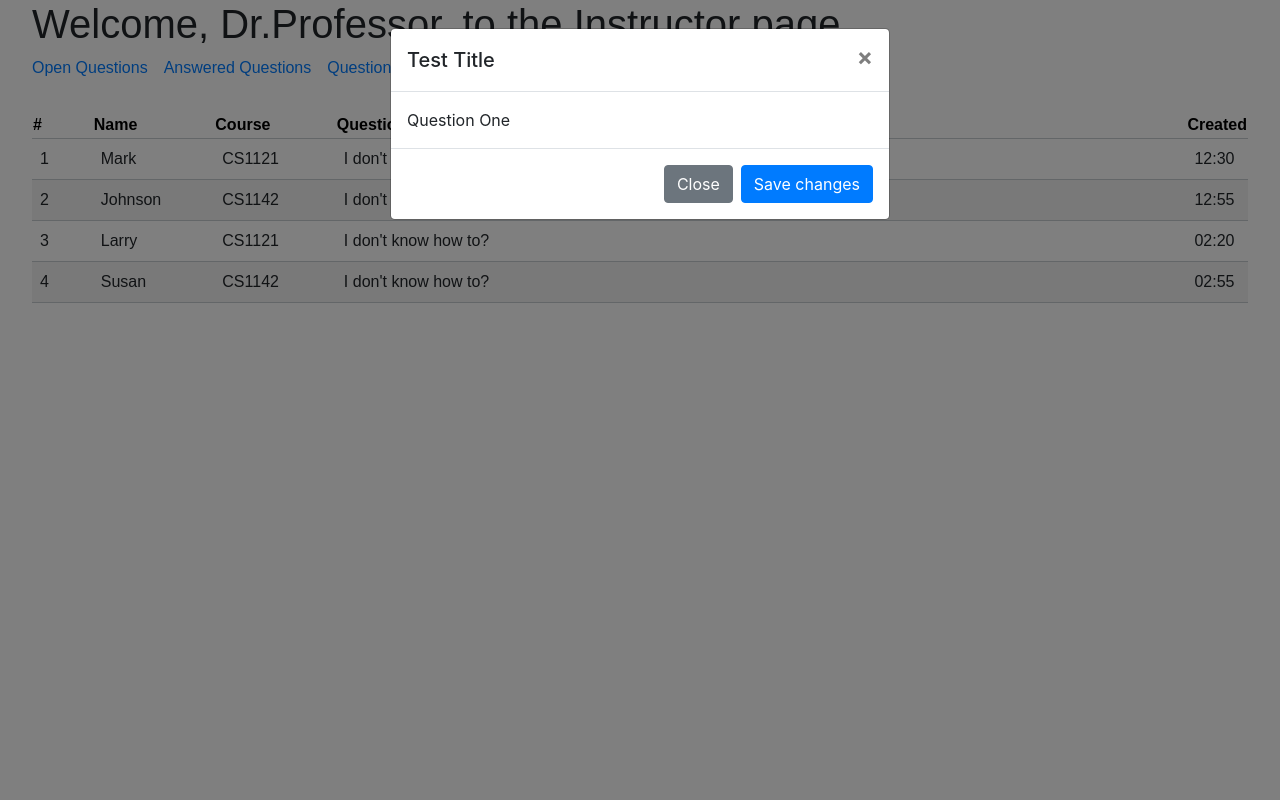
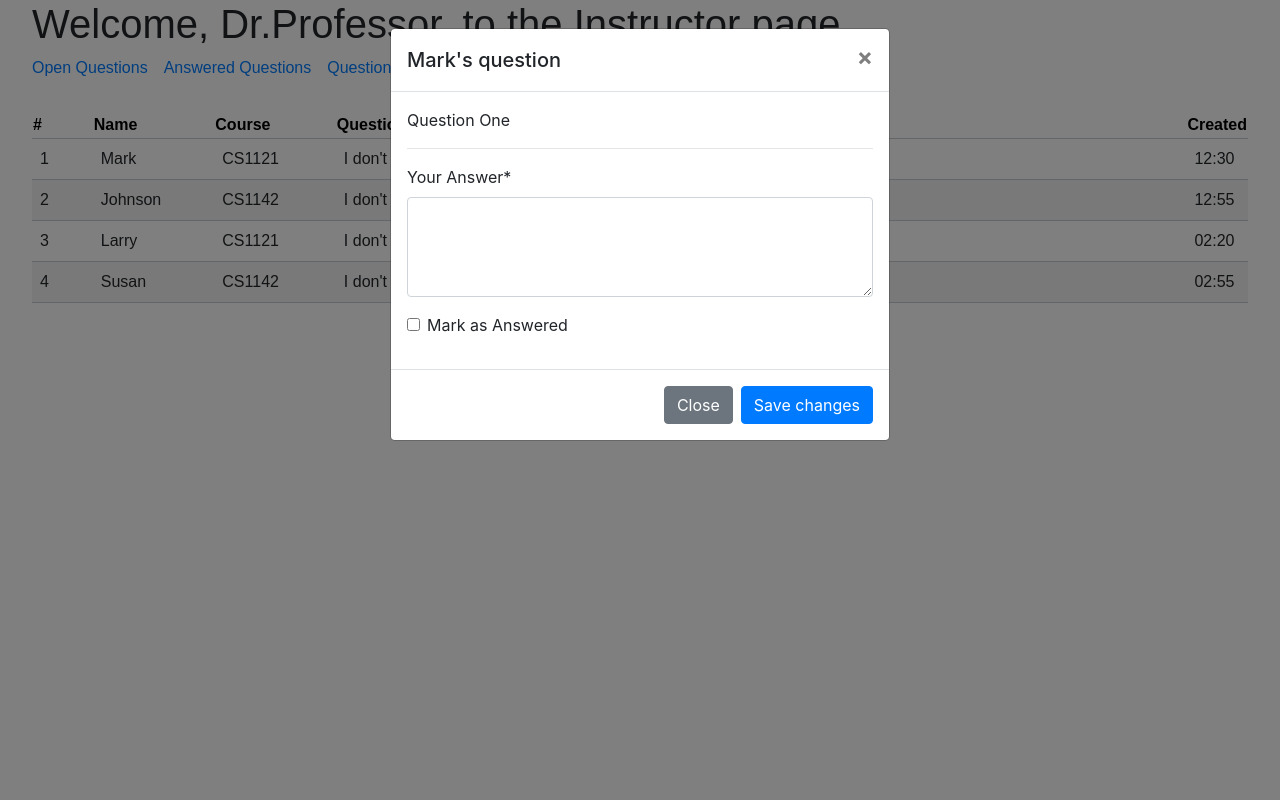
Before and after one commit to MTUHIDE/CCLC-Queue-Django, a Django app: page /instructor/ in a window 1280 px wide, after a click that opens the changed part. Run offline with Django 4.2, Linux system fonts and the light colour scheme; some libraries are stand-ins or nearby versions.

Commit message:
Build out Question Modal Frontend

```diff
--- a/cclc_queue/settings.py
+++ b/cclc_queue/settings.py
@@ -38,7 +38,10 @@ INSTALLED_APPS = [
     "django.contrib.messages",
     "django.contrib.staticfiles",
     "question_queue",
+    "crispy_forms",
 ]
+
+CRISPY_TEMPLATE_PACK = "bootstrap4"
 
 MIDDLEWARE = [
     "django.middleware.security.SecurityMiddleware",
--- a/pyproject.toml
+++ b/pyproject.toml
@@ -7,6 +7,7 @@ authors = ["HIDE <hide-management-l@mtu.edu>"]
 [tool.poetry.dependencies]
 python = "^3.10"
 Django = "^4.0.1"
+django-crispy-forms = "^1.14.0"
 
 [tool.poetry.dev-dependencies]
 black = "^22.3.0"
--- a/question_queue/forms.py
+++ b/question_queue/forms.py
@@ -1,4 +1,5 @@
 from django import forms
+from .models import Reply
 
 LANGUAGE_CHOICES = (
     ("1", "Java"),
@@ -12,6 +13,25 @@ LANGUAGE_CHOICES = (
 class QuestionForm(forms.Form):
     assignment = forms.ChoiceField()
     language = forms.ChoiceField(choices=LANGUAGE_CHOICES)
-    subject = forms.CharField(label='Subject:', max_length=100)
-    question = forms.CharField(label='Question:', max_length=100)
+    subject = forms.CharField(label="Subject:", max_length=100)
+    question = forms.CharField(label="Question:", max_length=100)
     file = forms.FileField()
+
+
+class AnswerForm(forms.Form):
+    message = forms.CharField(
+        label="Your Answer",
+        required=True,
+        widget=forms.Textarea(
+            attrs={"class": "form-control", "style": "height: 100px"}
+        ),
+    )
+    answer = forms.BooleanField(
+        label="Mark as Answered",
+        required=False,
+        widget=forms.CheckboxInput(attrs={"class": "form-check-input"}),
+    )
+
+    class Meta:
+        model = Reply
+        fields = ("answer", "message")
--- a/question_queue/templates/question_queue/instructor.html
+++ b/question_queue/templates/question_queue/instructor.html
@@ -83,7 +83,7 @@
 
         {% for question in questions %}
         {% with "Row"|add:question.id|add:"Modal" as modalID %}
-        {% include "./question_modal.html" with id=modalID title="Test Title" question_body=question.message%}
+        {% include "./question_modal.html" with id=modalID name=question.name question_body=question.message user=user question=question.id %}
         {% endwith %}
         {% endfor %}
 
--- a/question_queue/templates/question_queue/question_modal.html
+++ b/question_queue/templates/question_queue/question_modal.html
@@ -1,3 +1,13 @@
+<!--
+    Variables:
+        id = question id + Modal
+        label_id =
+        name = student's name
+        question_body = the question being asked
+
+ -->
+
+ {% load crispy_forms_tags %}
 <div
     class="modal fade"
     id="{{id}}"
@@ -9,7 +19,7 @@
     <div class="modal-dialog" role="document">
         <div class="modal-content">
             <div class="modal-header">
-                <h5 class="modal-title" id="{{label_id}}">{{title}}</h5>
+                <h5 class="modal-title" id="{{label_id}}">{{ name|add:"'s question" }}</h5>
                 <button
                     type="button"
                     class="close"
@@ -19,7 +29,22 @@
                     <span aria-hidden="true">&times;</span>
                 </button>
             </div>
-            <div class="modal-body">{{question_body}}</div>
+        <form method="post">
+            <div class="modal-body">
+                {{question_body}}
+                <hr>
+                  {% comment %} <div class="mb-3">
+                    <textarea class="form-control" placeholder="Your Answer" id="text-area" style="height: 100px"></textarea>
+                  </div>
+                  <div class="mb-3 form-check">
+                    <input type="checkbox" class="form-check-input" id="mark-solved">
+                    <label class="form-check-label" for="mark-solved">Mark as Solved</label>
+                  </div> {% endcomment %}
+                  {% csrf_token %}
+                  {{ form|crispy }}
+                  <input type="hidden" name="replied_by" value="{{ user }}">
+                  <input type="hidden" name="question" value="{{ question }}">
+            </div>
             <div class="modal-footer">
                 <button
                     type="button"
@@ -28,10 +53,11 @@
                 >
                     Close
                 </button>
-                <button type="button" class="btn btn-primary">
+                <button type="submit" class="btn btn-primary">
                     Save changes
                 </button>
             </div>
+        </form>
         </div>
     </div>
 </div>
--- a/question_queue/views.py
+++ b/question_queue/views.py
@@ -1,5 +1,8 @@
 from django.http import HttpResponse
 from django.template import loader
+from django.shortcuts import render, redirect
+
+from .forms import AnswerForm
 
 
 # Create your views here.
@@ -15,42 +18,62 @@ def student(response):
     return HttpResponse(template.render(context, response))
 
 
-def instructor(response):
-    template = loader.get_template("question_queue/instructor.html")
+def getAnswerForm(request):
+    form = AnswerForm(request.POST)
+    print(form)
+    return render(request, "question_queue/instructor.html", {"form": form})
 
+
+def instructor(request):
     user = "Dr.Professor"
 
-    table_data = [{
-        "id": "1",
-        "name": "Mark",
-        "class": "CS1121",
-        "time": "12:30",
-        "message": "Question One",
-    },
-    {
-        "id": "2",
-        "name": "Johnson",
-        "class": "CS1142",
-        "time": "12:55",
-        "message": "Question Two",
-    },
-    {
-        "id": "3",
-        "name": "Larry",
-        "class": "CS1121",
-        "time": "02:20",
-        "message": "Question Three",
-    },
-    {
-        "id": "4",
-        "name": "Susan",
-        "class": "CS1142",
-        "time": "02:55",
-        "message": "Question Four",
-    }]
+    table_data = [
+        {
+            "id": "1",
+            "name": "Mark",
+            "class": "CS1121",
+            "time": "12:30",
+            "message": "Question One",
+        },
+        {
+            "id": "2",
+            "name": "Johnson",
+            "class": "CS1142",
+            "time": "12:55",
+            "message": "Question Two",
+        },
+        {
+            "id": "3",
+            "name": "Larry",
+            "class": "CS1121",
+            "time": "02:20",
+            "message": "Question Three",
+        },
+        {
+            "id": "4",
+            "name": "Susan",
+            "class": "CS1142",
+            "time": "02:55",
+            "message": "Question Four",
+        },
+    ]
 
-    context = {"question_queue": "", "questions": table_data, "user": user}
-    return HttpResponse(template.render(context, response))
+    context = {
+        "question_queue": "",
+        "questions": table_data,
+        "user": user,
+        "form": AnswerForm,
+    }
+
+    if request.method == "POST":
+        print(request.POST.get("question", "error"))
+        print(request.POST.get("replied_by", user))
+        print(request.POST.get("message", "error"))
+        print(request.POST.get("answer", "off"))
+        # This return makes it so we don't get new POSTs on refresh
+        return redirect("/instructor/", context)
+
+    return render(request, "question_queue/instructor.html", context)
 
 
 def coach(response):
```
